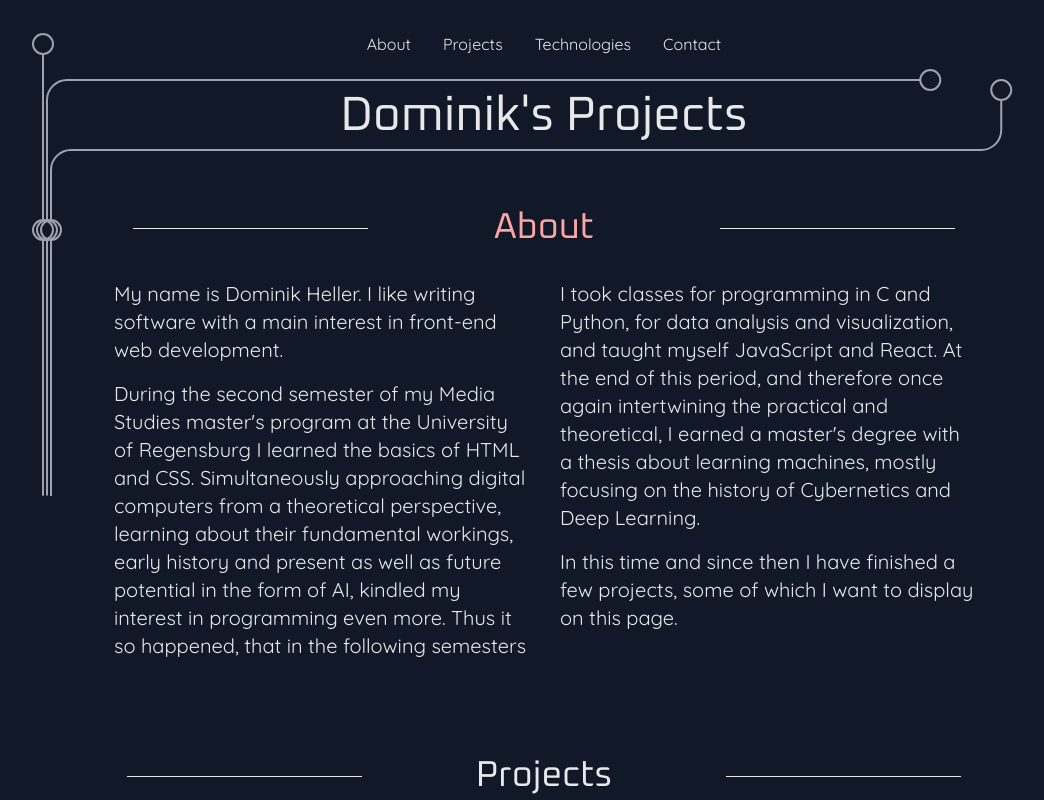
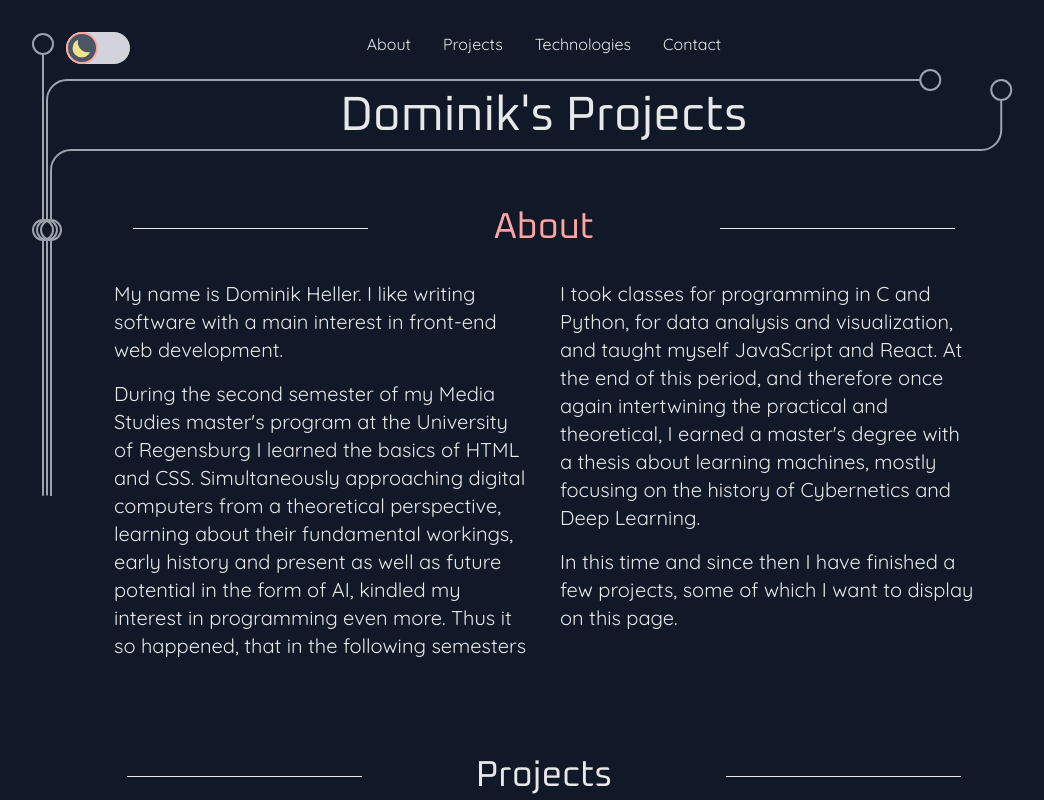
Before and after one commit to kilianmandscharo/portfolio_page, a Next.js app: page / in a window 1280 px wide. Shown: the top 800 px of the page, without its empty margins (102-1146 px from the left). Built offline with nearby package versions, Linux system fonts and the light colour scheme.

Commit message:
added dark/light mode switch

```diff
--- /dev/null
+++ b/components/ThemeSwitch.tsx
@@ -0,0 +1,115 @@
+import { useState } from "react";
+
+enum Position {
+    dark,
+    light,
+}
+
+export default function ThemeSwitch() {
+    const [position, setPosition] = useState(Position.dark);
+
+    return (
+        <div className="absolute left-10 w-16 h-8 bg-gray-300 rounded-full">
+            <div
+                className={`bg-gray-600 w-8 h-8 border-2 flex justify-center items-center border-red-300 rounded-full ${
+                    position === Position.dark
+                        ? "animate-switchLeft"
+                        : "animate-switchRight"
+                }`}
+                onClick={() =>
+                    setPosition(
+                        position === Position.dark
+                            ? Position.light
+                            : Position.dark
+                    )
+                }
+            >
+                {position === Position.dark && <Moon />}
+                {position === Position.light && <Sun />}
+            </div>
+        </div>
+    );
+}
+
+function Moon() {
+    return (
+        <svg
+            width="30"
+            height="30"
+            viewBox="0 0 259 259"
+            fill="none"
+            xmlns="http://www.w3.org/2000/svg"
+            className="pr-1 pt-1"
+        >
+            <mask
+                id="mask0_9_11"
+                style={{ maskType: "alpha" }}
+                maskUnits="userSpaceOnUse"
+                x="0"
+                y="0"
+                width="259"
+                height="259"
+            >
+                <path
+                    d="M0.806589 111.822L111.822 0.806554L107.531 27.4511C94.6304 107.548 169.916 173.574 247.644 150.332L258.193 147.178L147.178 258.193L0.806589 111.822Z"
+                    fill="#C4C4C4"
+                />
+            </mask>
+            <g mask="url(#mask0_9_11)">
+                <circle
+                    cx="148.592"
+                    cy="109.701"
+                    r="100"
+                    transform="rotate(-45 148.592 109.701)"
+                    fill="#EEE48D"
+                />
+            </g>
+        </svg>
+    );
+}
+
+function Sun() {
+    return (
+        <svg
+            width="20"
+            height="20"
+            viewBox="0 0 200 200"
+            fill="none"
+            xmlns="http://www.w3.org/2000/svg"
+        >
+            <path
+                d="M97.1101 2.36826C97.9257 -0.55779 102.074 -0.557791 102.89 2.36826L117.126 53.4445C117.659 55.3567 116.221 57.25 114.236 57.25H85.764C83.7789 57.25 82.3412 55.3567 82.8741 53.4445L97.1101 2.36826Z"
+                fill="#FFEB39"
+            />
+            <path
+                d="M197.632 97.1101C200.558 97.9257 200.558 102.074 197.632 102.89L146.555 117.126C144.643 117.659 142.75 116.221 142.75 114.236V85.764C142.75 83.7789 144.643 82.3412 146.555 82.8741L197.632 97.1101Z"
+                fill="#FFEB39"
+            />
+            <path
+                d="M171.079 166.993C172.572 169.638 169.638 172.572 166.993 171.079L120.81 145.029C119.081 144.054 118.759 141.699 120.162 140.295L140.295 120.162C141.699 118.759 144.054 119.081 145.03 120.81L171.079 166.993Z"
+                fill="#FFEB39"
+            />
+            <path
+                d="M166.993 29.1373C169.638 27.6449 172.572 30.5784 171.079 33.2241L145.03 79.4069C144.054 81.1359 141.699 81.458 140.295 80.0543L120.162 59.9216C118.759 58.5179 119.081 56.1625 120.81 55.1873L166.993 29.1373Z"
+                fill="#FFEB39"
+            />
+            <path
+                d="M29.1373 33.2241C27.6449 30.5784 30.5784 27.6449 33.2241 29.1373L79.4069 55.1873C81.1359 56.1625 81.458 58.5179 80.0543 59.9216L59.9216 80.0543C58.5179 81.458 56.1625 81.1359 55.1873 79.4069L29.1373 33.2241Z"
+                fill="#FFEB39"
+            />
+            <path
+                d="M33.2241 171.079C30.5784 172.572 27.6449 169.638 29.1373 166.993L55.1873 120.81C56.1625 119.081 58.5179 118.759 59.9216 120.162L80.0543 140.295C81.458 141.699 81.1359 144.054 79.4069 145.029L33.2241 171.079Z"
+                fill="#FFEB39"
+            />
+            <path
+                d="M102.89 197.632C102.074 200.558 97.9257 200.558 97.1102 197.632L82.8741 146.555C82.3412 144.643 83.7789 142.75 85.764 142.75H114.236C116.221 142.75 117.659 144.643 117.126 146.555L102.89 197.632Z"
+                fill="#FFEB39"
+            />
+            <path
+                d="M2.36826 102.89C-0.55779 102.074 -0.557791 97.9257 2.36826 97.1102L53.4445 82.8741C55.3567 82.3412 57.25 83.7789 57.25 85.764V114.236C57.25 116.221 55.3567 117.659 53.4445 117.126L2.36826 102.89Z"
+                fill="#FFEB39"
+            />
+            <circle cx="100" cy="100" r="55" fill="#FFF8BD" />
+        </svg>
+    );
+}
--- a/pages/index.tsx
+++ b/pages/index.tsx
@@ -6,6 +6,7 @@ import Contact from "../components/Contact";
 import Navbar from "../components/Navbar";
 import Projects from "../components/Projects";
 import Skills from "../components/Skills";
+import ThemeSwitch from "../components/ThemeSwitch";
 import useScroll from "../hooks/useScroll";
 import useWindowSize from "../hooks/useWindowSize";
 
@@ -119,6 +120,7 @@ const Home = () => {
                 className="grid justify-center max-w-5xl min-w-[350px] relative mx-auto p-5 pt-8 pl-8 bg-gray-900 text-white/90 font-normal"
             >
                 <header className="mb-9 z-10">
+                    <ThemeSwitch />
                     <Navbar />
                     <h1 className="text-[2rem] pt-[0.4rem] text-center font-header sm:text-5xl sm:pt-1">
                         Dominik's Projects
--- a/tailwind.config.js
+++ b/tailwind.config.js
@@ -25,12 +25,30 @@ module.exports = {
           "100%": {
             transform: "rotateY(0deg)",
             opacity: "1"
+          },
+        },
+        switchRight: {
+          "0%": {
+            marginLeft: "0",
+          },
+          "100%": {
+            marginLeft: "32px",
+          }
+        },
+        switchLeft: {
+          "0%": {
+            marginLeft: "32px",
+          },
+          "100%": {
+            marginLeft: "0",
           }
         }
       },
       animation: {
         flipOut: "flipOut 0.5s 1 forwards",
-        flipIn: "flipIn 0.5s 1 forwards"
+        flipIn: "flipIn 0.5s 1 forwards",
+        switchRight: "switchRight 0.5s 1 forwards",
+        switchLeft: "switchLeft 0.5s 1 forwards"
       }
     },
   },
```
